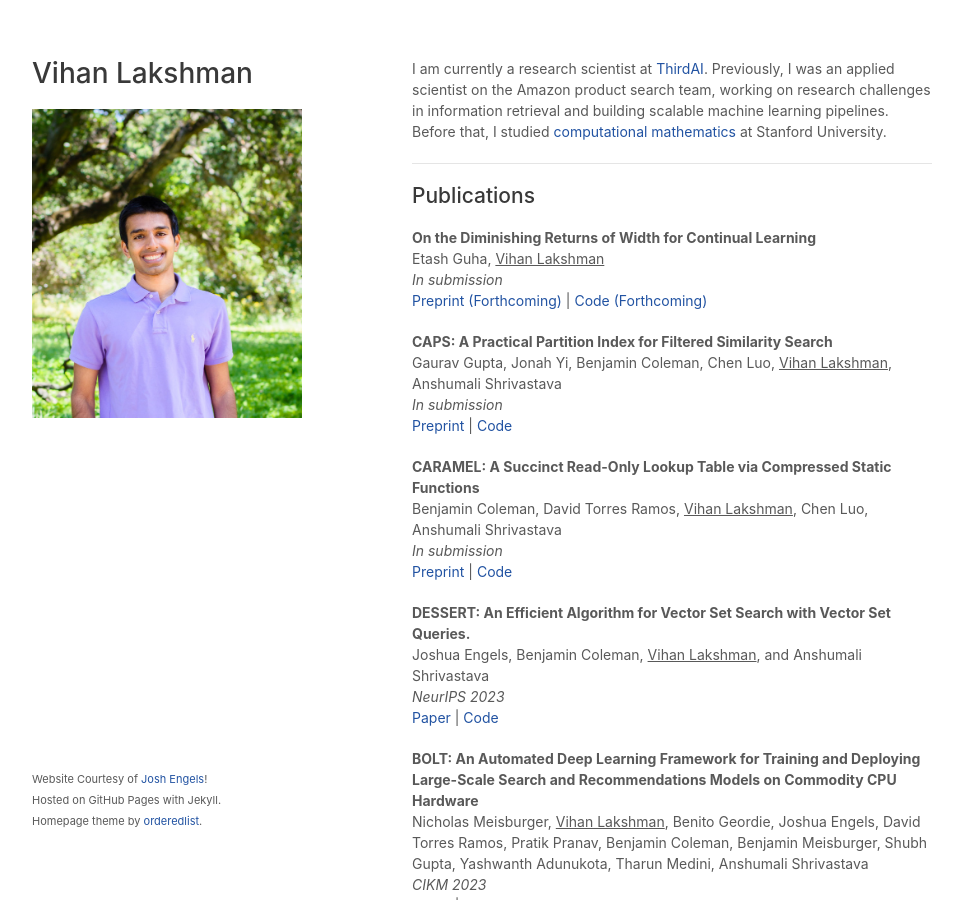
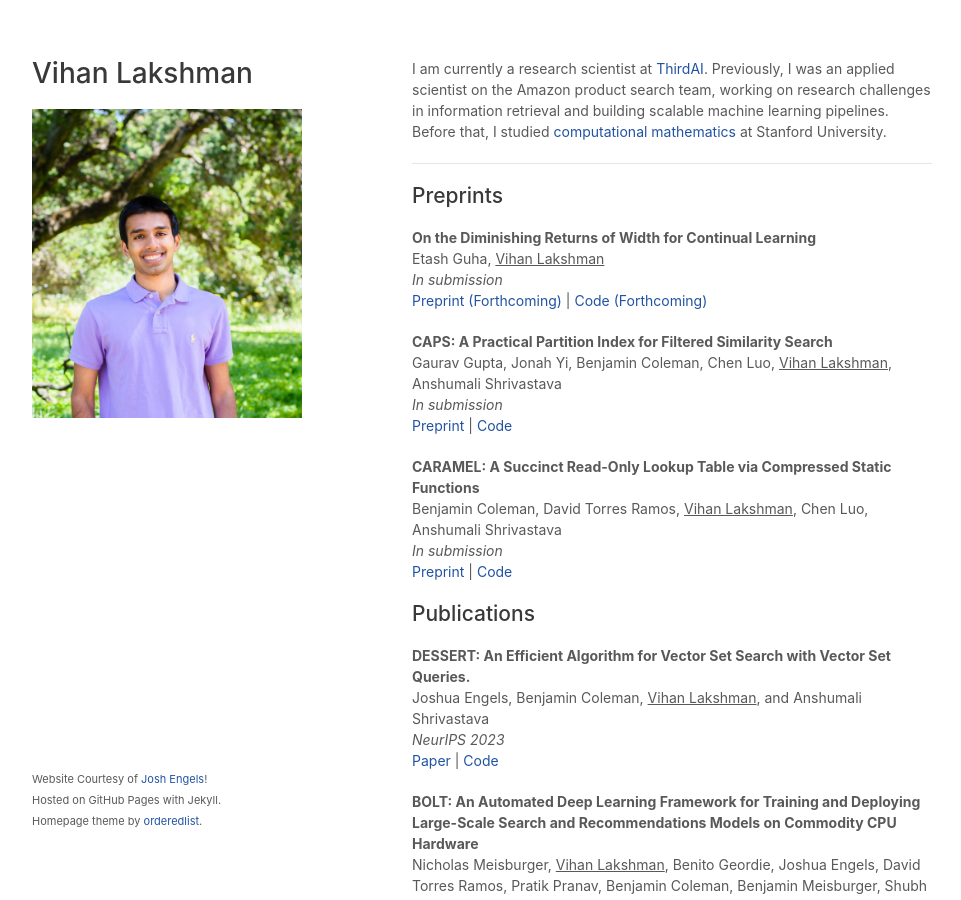
Before and after one commit to vihan-lakshman/vihan-lakshman.github.io, a Jekyll site: the page built from index.html, in a window 1280 px wide and 900 px high. Shown: the whole window, without its empty margins (158-1119 px from the left). Built offline with Jekyll 4.4.1, drawn with Linux system fonts in a browser that asks for light colours; a style sheet for code colours, icons or effects is not loaded.

Commit message:
Change layout

```diff
--- a/index.html
+++ b/index.html
@@ -50,7 +50,7 @@
       <br>
 
       <hr>
-      <h2>Publications</h2>
+      <h2>Preprints</h2>
       <p>
         <b>On the Diminishing Returns of Width for Continual Learning</b> <br>
         Etash Guha, <u>Vihan Lakshman</u><br>
@@ -72,12 +72,13 @@
         <a href="https://arxiv.org/pdf/2305.16545.pdf">Preprint</a> |
         <a href="https://github.com/brc7/caramel">Code</a>
       </p>
-
-      <b>DESSERT: An Efficient Algorithm for Vector Set Search with Vector Set Queries.</b> <br>
-      Joshua Engels, Benjamin Coleman, <u>Vihan Lakshman</u>, and Anshumali Shrivastava<br>
-      <i>NeurIPS 2023</i><br>
-      <a href="https://arxiv.org/pdf/2210.15748.pdf">Paper</a> |
-      <a href="https://github.com/ThirdAIResearch/Dessert">Code</a>
+      <h2>Publications</h2>
+      <p>
+        <b>DESSERT: An Efficient Algorithm for Vector Set Search with Vector Set Queries.</b> <br>
+        Joshua Engels, Benjamin Coleman, <u>Vihan Lakshman</u>, and Anshumali Shrivastava<br>
+        <i>NeurIPS 2023</i><br>
+        <a href="https://arxiv.org/pdf/2210.15748.pdf">Paper</a> |
+        <a href="https://github.com/ThirdAIResearch/Dessert">Code</a>
       </p>
       <p>
         <b>BOLT: An Automated Deep Learning Framework for Training and Deploying Large-Scale Search and Recommendations
```
